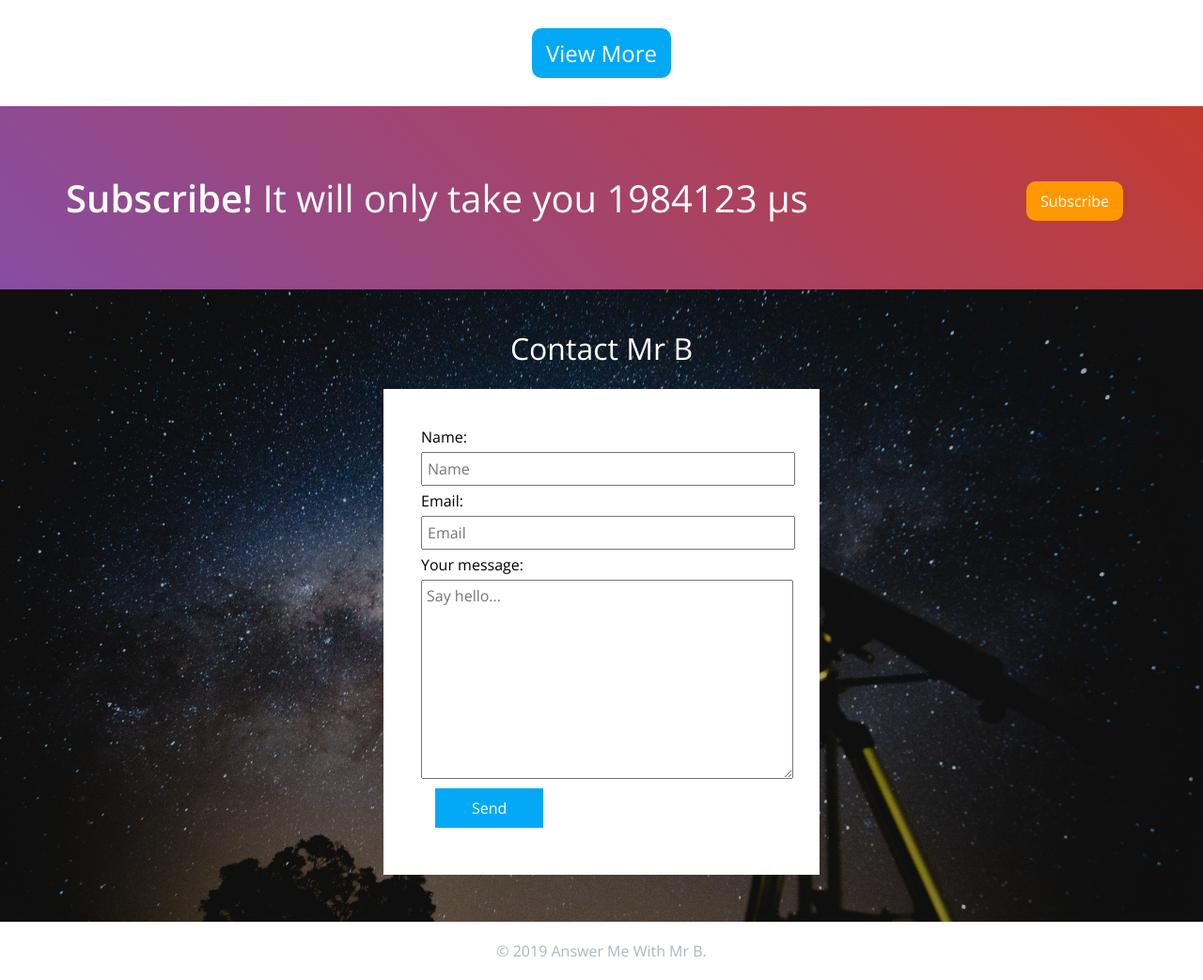
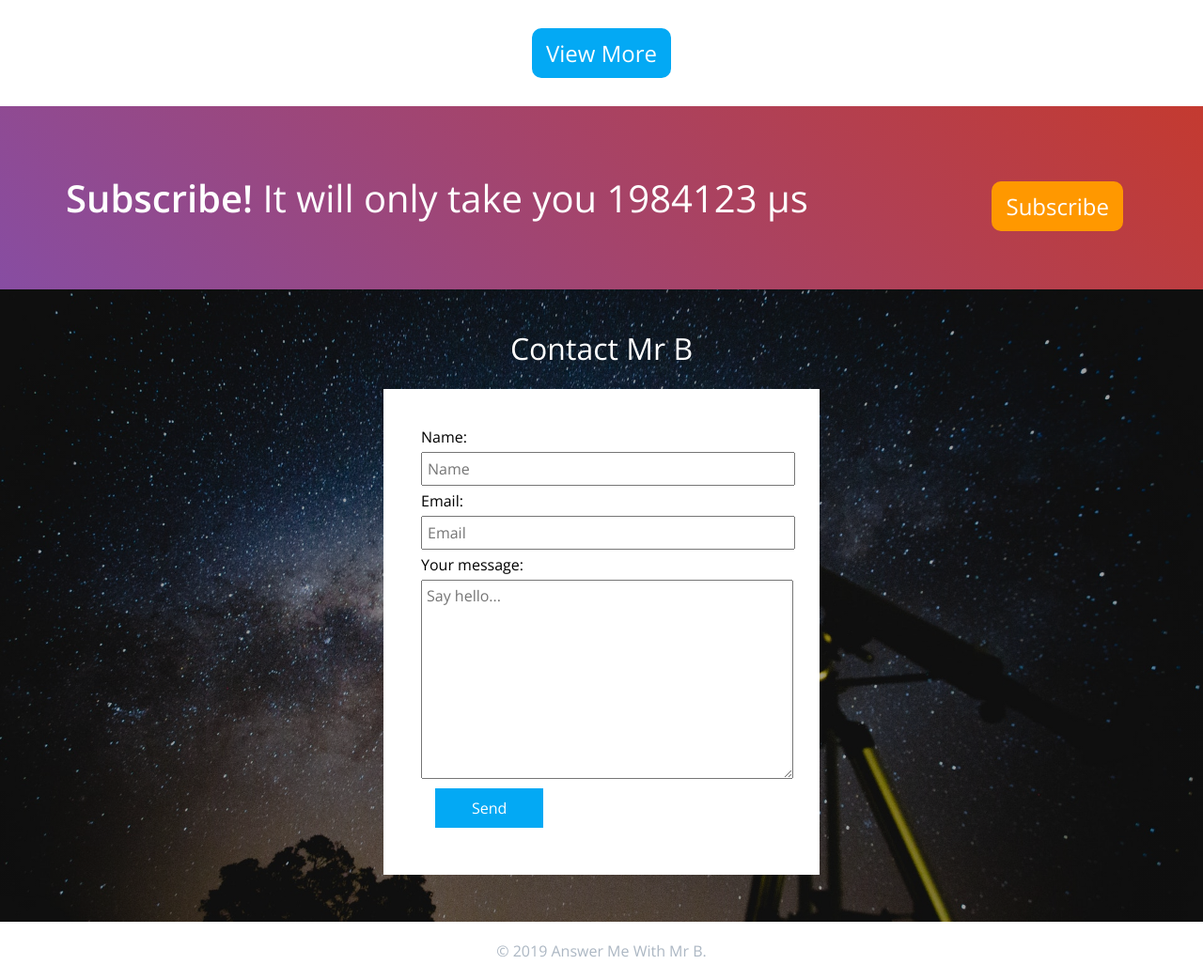
Before and after one commit to AnswerMeWithMrB/website, a Jekyll site: the page built from index.html, in a window 1280 px wide. Shown: the part 1483-2526 px from the top of the page at 94% size. Built offline with Jekyll 4.4.1, drawn with Linux system fonts in a browser that asks for light colours.

Commit message:
Make subscribe button big

```diff
--- a/_layouts/home.html
+++ b/_layouts/home.html
@@ -38,7 +38,7 @@
         <a href="{{ '/videos' | relative_url }}" class="btn blue big">View More</a>
       </div>
       <div id="subscribe">
-        <span class="bold">Subscribe!</span> It will only take you 1984123 µs <a href="https://www.youtube.com/channel/UCv7XjzuzmAKm458IqFehCPQ?sub_confirmation=1" target="_blank" class="btn orange right">Subscribe</a>
+        <span class="bold">Subscribe!</span> It will only take you 1984123 µs <a href="https://www.youtube.com/channel/UCv7XjzuzmAKm458IqFehCPQ?sub_confirmation=1" target="_blank" class="btn orange right big">Subscribe</a>
       </div>
       <div id="contact" class="parallax">
         <h1 class="center white font-400">Contact Mr B</h1>
```
